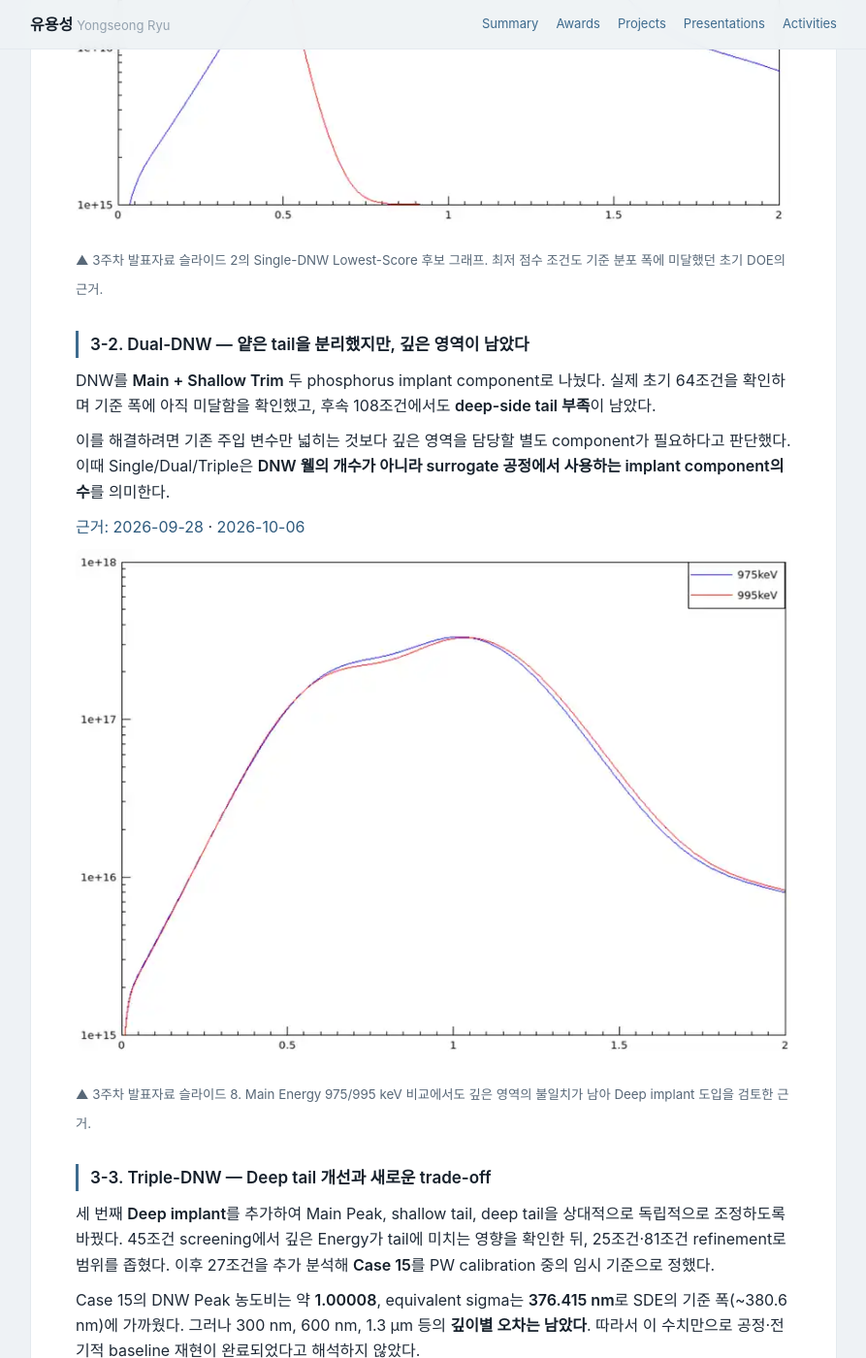
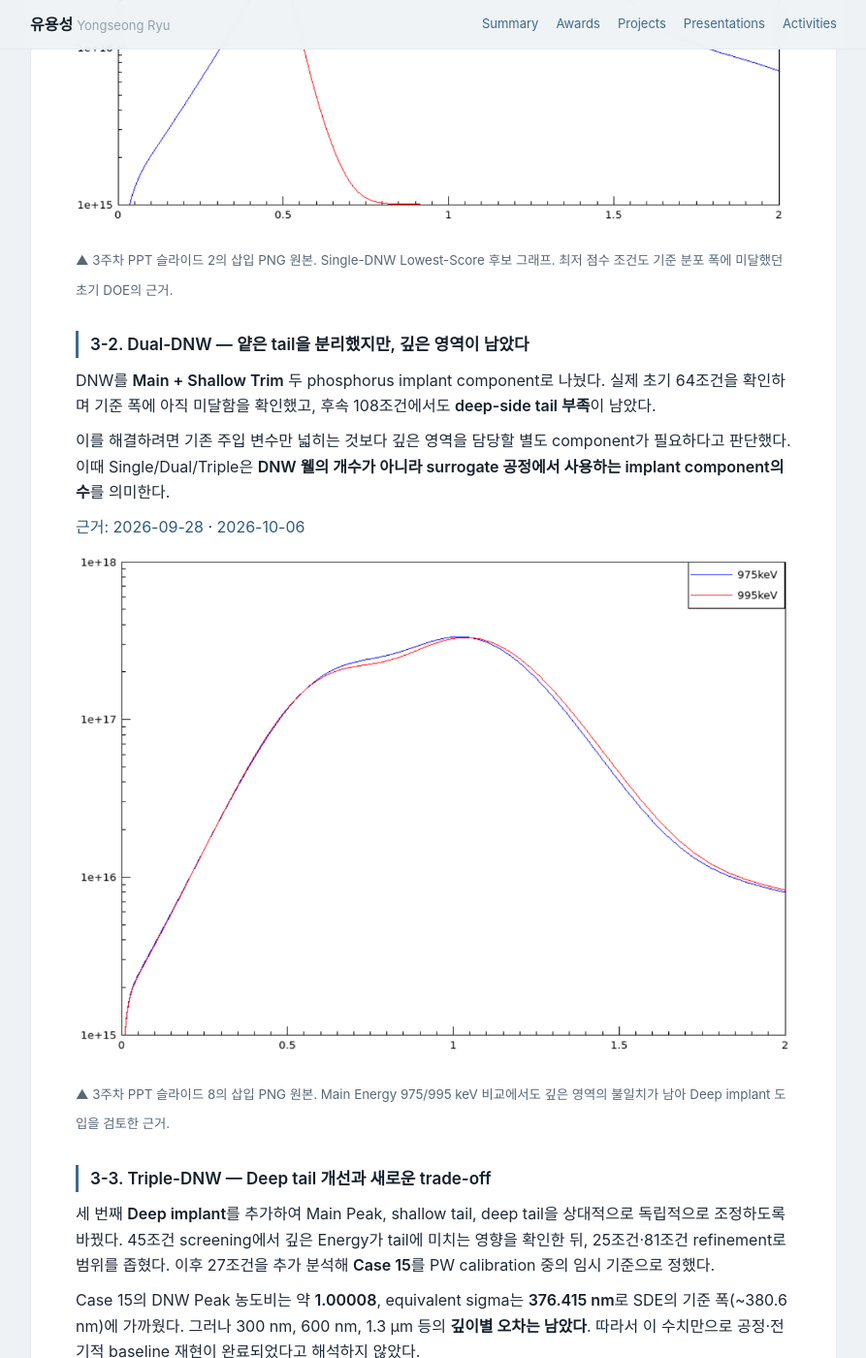
Before and after one commit to ryu980920/ryu980920.github.io, a Jekyll site: the page built from chip-master/index.md, in a window 1280 px wide and 1400 px high, scrolled down 3596 px. Shown: the whole window at 97% size, without its empty margins (193-1086 px from the left). Built offline with Jekyll 4.4.1, drawn with Linux system fonts in a browser that asks for light colours; some of the changed text lies outside the part shown.

Commit message:
fix: replace Chip Master visuals with untouched original PPT PNGs

```diff
--- a/chip-master/index.md
+++ b/chip-master/index.md
@@ -53,12 +53,12 @@ title: "2026 Chip Master Project | 28 nm FD-SOI SPAD"
 
 <div class="cmp-figure-grid">
   <figure>
-    <img src="images/process.webp" alt="2주차 발표자료의 SProcess STI 구조 형성 결과" loading="lazy">
-    <figcaption>초기 SProcess 공정 구현에서 형성한 STI 구조. 2주차 발표자료, 슬라이드 18의 시뮬레이션 그림.</figcaption>
+    <img src="images/process.png" alt="2주차 발표자료의 SProcess STI 구조 형성 결과" loading="lazy">
+    <figcaption>초기 SProcess 공정 구현에서 형성한 STI 구조. 2주차 PPT 슬라이드 18에 삽입된 PNG 원본을 그대로 사용.</figcaption>
   </figure>
   <figure>
-    <img src="images/thumb.webp" alt="2주차 발표자료에서 추출한 DNW implant의 도핑 분포 시뮬레이션 이미지" loading="lazy">
-    <figcaption>DNW implant 단계의 도핑 분포. 2주차 발표자료, 슬라이드 19. 이후 DOE의 최종 최적 조건을 뜻하지는 않는다.</figcaption>
+    <img src="images/thumb.png" alt="2주차 발표자료에서 추출한 DNW implant의 도핑 분포 시뮬레이션 이미지" loading="lazy">
+    <figcaption>DNW implant 단계의 도핑 분포. 2주차 PPT 슬라이드 19의 PNG 원본. 이후 DOE의 최종 최적 조건을 뜻하지는 않는다.</figcaption>
   </figure>
 </div>
 
@@ -92,9 +92,9 @@ title: "2026 Chip Master Project | 28 nm FD-SOI SPAD"
 
 [근거: 2026-09-24 연구일지](https://github.com/jujushmaterial/2026-chip-master-project-record/blob/main/members/ryu980920/timeline/2026-09/2026-09-24.md)
 
-![Single-DNW 후보의 도핑 분포 비교 그래프](images/single.webp)
+![Single-DNW 후보의 도핑 분포 비교 그래프](images/single.png)
 
-<sub>▲ 3주차 발표자료 슬라이드 2의 Single-DNW Lowest-Score 후보 그래프. 최저 점수 조건도 기준 분포 폭에 미달했던 초기 DOE의 근거.</sub>
+<sub>▲ 3주차 PPT 슬라이드 2의 삽입 PNG 원본. Single-DNW Lowest-Score 후보 그래프. 최저 점수 조건도 기준 분포 폭에 미달했던 초기 DOE의 근거.</sub>
 
 ### 3-2. Dual-DNW — 얕은 tail을 분리했지만, 깊은 영역이 남았다
 
@@ -104,9 +104,9 @@ DNW를 **Main + Shallow Trim** 두 phosphorus implant component로 나눴다.
 
 [근거: 2026-09-28](https://github.com/jujushmaterial/2026-chip-master-project-record/blob/main/members/ryu980920/timeline/2026-09/2026-09-28.md) · [2026-10-06](https://github.com/jujushmaterial/2026-chip-master-project-record/blob/main/members/ryu980920/timeline/2026-10/2026-10-06.md)
 
-![Dual-DNW의 Main Energy 변경에 따른 도핑 프로파일 곡선 비교](images/dual.webp)
+![Dual-DNW의 Main Energy 변경에 따른 도핑 프로파일 곡선 비교](images/dual.png)
 
-<sub>▲ 3주차 발표자료 슬라이드 8. Main Energy 975/995 keV 비교에서도 깊은 영역의 불일치가 남아 Deep implant 도입을 검토한 근거.</sub>
+<sub>▲ 3주차 PPT 슬라이드 8의 삽입 PNG 원본. Main Energy 975/995 keV 비교에서도 깊은 영역의 불일치가 남아 Deep implant 도입을 검토한 근거.</sub>
 
 ### 3-3. Triple-DNW — Deep tail 개선과 새로운 trade-off
 
@@ -116,9 +116,9 @@ Case 15의 DNW Peak 농도비는 약 **1.00008**, equivalent sigma는 **376.415
 
 [근거: 2026-10-08](https://github.com/jujushmaterial/2026-chip-master-project-record/blob/main/members/ryu980920/timeline/2026-10/2026-10-08.md) · [2026-10-12-1](https://github.com/jujushmaterial/2026-chip-master-project-record/blob/main/members/ryu980920/timeline/2026-10/2026-10-12-1.md) · [2026-10-15-1](https://github.com/jujushmaterial/2026-chip-master-project-record/blob/main/members/ryu980920/timeline/2026-10/2026-10-15-1.md)
 
-![Triple-DNW의 대표 도핑 프로파일 비교](images/triple.webp)
+![Triple-DNW의 대표 도핑 프로파일 비교](images/triple.png)
 
-<sub>▲ 3주차 발표자료 슬라이드 10의 Triple-DNW 대표 비교 그래프. Deep implant 추가 후에도 깊이별 과소·과다의 균형을 확인해야 했다. **10월 15일 Case 15 결과 그래프가 아닌 앞선 45조건 DOE 자료**다.</sub>
+<sub>▲ 3주차 PPT 슬라이드 10의 삽입 PNG 원본. Triple-DNW 대표 비교 그래프. Deep implant 추가 후에도 깊이별 과소·과다의 균형을 확인해야 했다. **10월 15일 Case 15 결과 그래프가 아닌 앞선 45조건 DOE 자료**다.</sub>
 
 ### 3-4. PW calibration — Main Peak와 junction-side tail의 충돌
 
@@ -130,9 +130,9 @@ Deep PW 29조건에서는 깊은 Boron 형성이 가능해졌으나 second peak
 
 [근거: 2026-10-15-2](https://github.com/jujushmaterial/2026-chip-master-project-record/blob/main/members/ryu980920/timeline/2026-10/2026-10-15-2.md) · [2026-10-19](https://github.com/jujushmaterial/2026-chip-master-project-record/blob/main/members/ryu980920/timeline/2026-10/2026-10-19.md) · [2026-10-20](https://github.com/jujushmaterial/2026-chip-master-project-record/blob/main/members/ryu980920/timeline/2026-10/2026-10-20.md)
 
-![Single PW와 Two-energy PW 도핑 프로파일의 초기 비교](images/pw.webp)
+![Single PW와 Two-energy PW 도핑 프로파일의 초기 비교](images/pw.png)
 
-<sub>▲ 2주차 발표자료 슬라이드 24의 초기 PW 구조 변경 비교. 현재의 Triple-PW 실험 결과가 아닌, PW implant 분할 필요성을 보여주는 **이전 단계 자료**다.</sub>
+<sub>▲ 2주차 PPT 슬라이드 24의 삽입 PNG 원본. 초기 PW 구조 변경 비교. 현재의 Triple-PW 실험 결과가 아닌, PW implant 분할 필요성을 보여주는 **이전 단계 자료**다.</sub>
 
 ### 3-5. Triple-PW — 2026년 10월 21일 현재
 
```
Also changed, not shown: index.md (+1 -1 lines), chip-master/images/dual.png (added), chip-master/images/dual.webp (deleted), chip-master/images/process.png (added), chip-master/images/process.webp (deleted), chip-master/images/pw.png (added), chip-master/images/pw.webp (deleted), chip-master/images/single.png (added), chip-master/images/single.webp (deleted), chip-master/images/thumb.png (added), chip-master/images/thumb.webp (deleted), chip-master/images/triple.png (added), chip-master/images/triple.webp (deleted).
